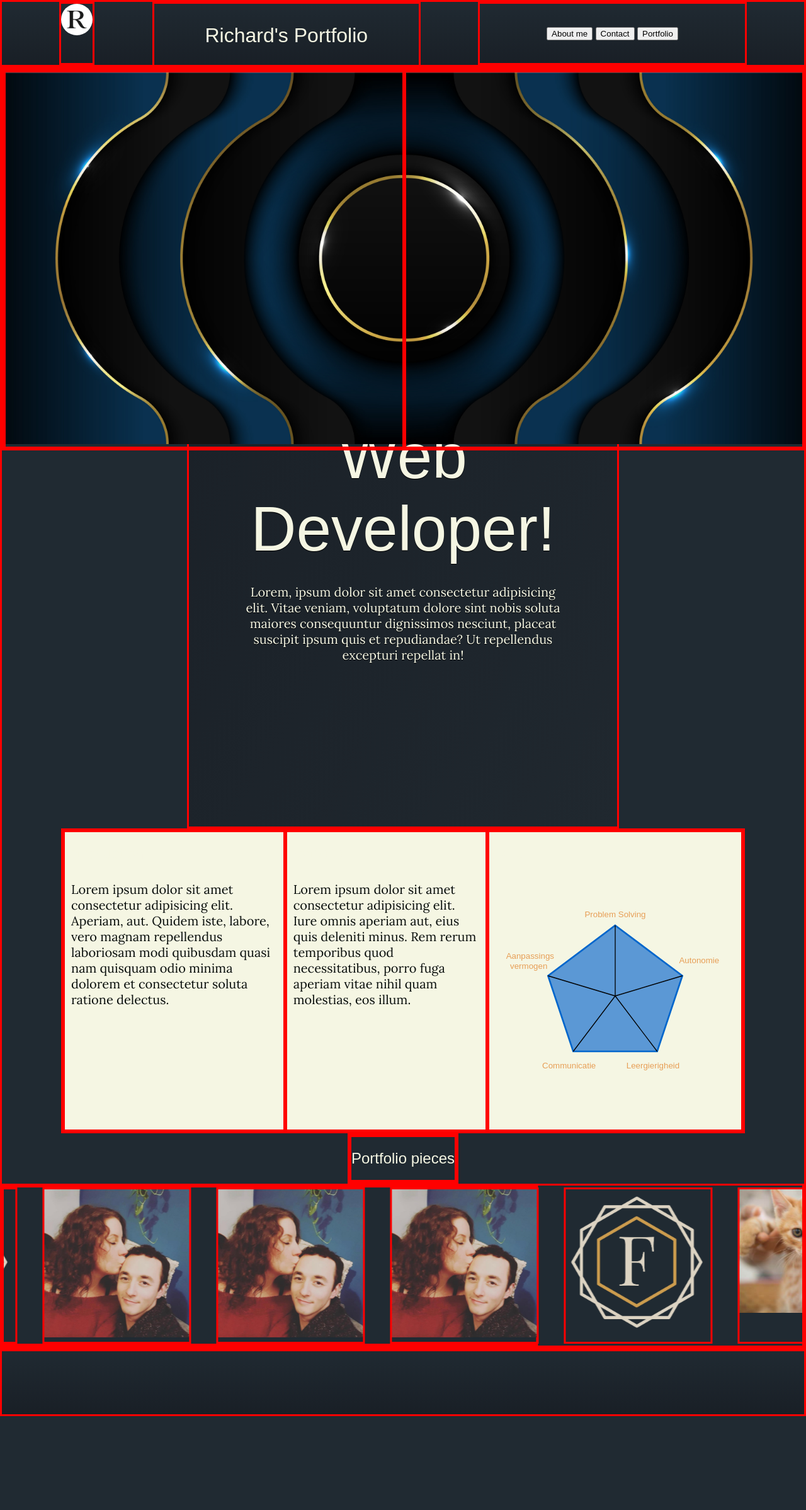
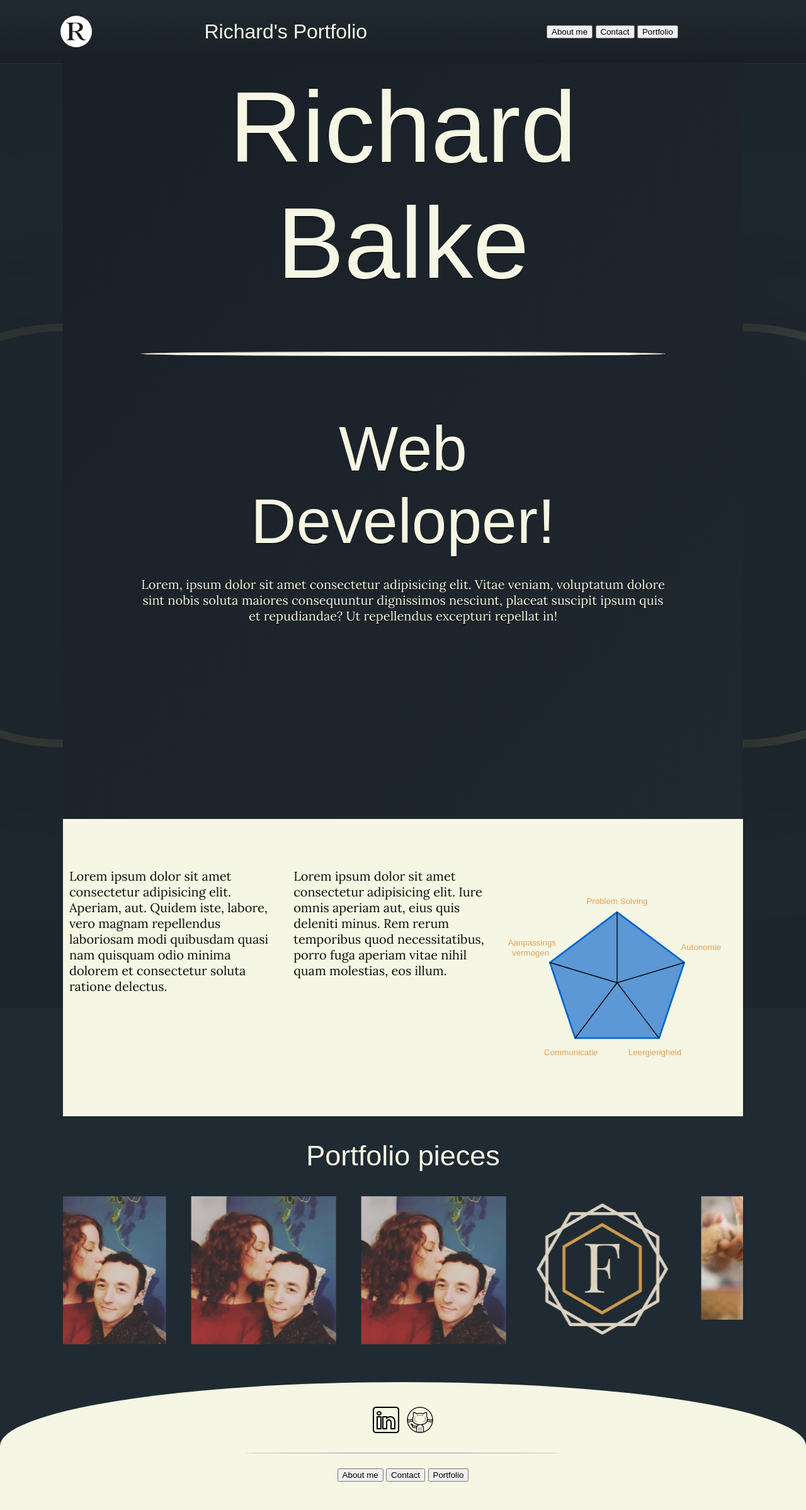
Before and after one commit to RichardBalke/html-portfolio, a PHP site: page /html-content/index.html in a window 1280 px wide. Shown: the whole page at 63% size. Before the commit the page ends 2248 px from the top, so only its background shows below. Run offline with PHP 8.4, Linux system fonts and the light colour scheme; some web fonts are replaced.

Commit message:
added splash-screen, header animation and footer content

```diff
--- a/CSS/index_styles.css
+++ b/CSS/index_styles.css
@@ -1,33 +1,84 @@
+  /* @keyframes headerdown {
+    0% {
+      margin-top: -100px;
+    }
+    50% {
+      margin-top: -30px;
+    }
+    100% {
+      margin-top: 0px;
+    }
+  } */
+
+  /* .hf-container {
+    margin-top: -100px;
+    animation: headerdown 2s ease-in-out forwards;
+    animation-delay: 4s;
+  } */
+
   #index-container {
-    /* background-image: url(/Images/background-Image-Portfolio.png);
-    background-repeat: no-repeat;
-    background-size: cover;
-    background-position: center; */
     display: flex;
     flex-direction: column;
     overflow: hidden;
   }
 
+  .logo-container {
+    display: flex;
+    align-items: center;
+  }
 
   .scroll-img-container {
     display: flex;
     flex-direction: row;
+    justify-content: center;
+    align-items: center;
+    width: 100%;
+    z-index: 999;
     position: absolute;
+    overflow: hidden;
   }
 
   .scroll-img {
-    height: auto;
-    width: 100%;
+    opacity: 0.1;
   }
 
+  @keyframes slideleft {
+    0% {
+      transform: translateX(-0px);
+    }
+    85% {
+      transform: translateX(-600px);
+    }
+    100% {
+      transform: translateX(-540px);
+    }
+  }
+  @keyframes slideright {
+    0% {
+      transform: translateX(0px);
+    }
+    85% {
+      transform: translateX(600px);
+    }
+    100% {
+      transform: translateX(540px);
+    }
+  }
 
-
+  .scroll-img-container-left {
+    animation: slideleft 5s ease-in-out forwards;
+    animation-delay: 1s;
+  }
+  .scroll-img-container-right {
+    animation: slideright 5s ease-in-out forwards;
+    animation-delay: 1s;
+  }
 
 
   #title-container {
     display: flex;
     flex-direction: column;
-    max-width: 680px;
+    max-width: 1080px;
     width: 100%;
     margin: auto;
     height: 1200px;
@@ -70,10 +121,6 @@
     margin: auto;
   }
 
-  div {
-    border: 3px solid red;
-  }
-
   .chart {
     width: 400px;
     height: auto;
@@ -110,8 +157,13 @@
   }
 
   .main-portfolio-container {
+    display: flex;
+    flex-direction: column;
     max-width: 1080px;
     margin: auto;
+    text-align: center;
+    font-size: 30px;
+    margin-bottom: 50px;
   }
 
   .portfolio-container {
@@ -160,7 +212,7 @@
   }
 
   .slide-track {
-    animation: scroll 30s linear infinite;
+    animation: scroll 20s linear infinite;
     display: flex;
     width: calc(270px * 4);
   }
--- a/CSS/style.css
+++ b/CSS/style.css
@@ -3,6 +3,10 @@ body {
   margin: 0;
   padding: 0;
 }
+
+/* div {
+  border: 3px solid red;
+} */
 
 #header {
   background-color: rgb(26, 31, 39);
@@ -26,7 +30,30 @@ p {
   font-size: 20px;
 }
 
-header,
 footer {
-  background-color: #d1d1d1;
+  background-color: rgb(245, 246, 227);
+  border-top-left-radius: 50%;
+  border-top-right-radius: 50%;;
 }
+
+footer img {
+  width: 50px;
+  height: auto;
+}
+
+footer hr {
+  width: 500px;
+  border-radius: 50%;
+}
+
+.footer-container {
+  display: flex;
+  flex-direction: column;
+  justify-content: center;
+  align-items: center;
+  padding-top: 20px;
+}
+
+.footer-content {
+  padding: 15px;
+}
--- a/html-content/footer.html
+++ b/html-content/footer.html
@@ -4,7 +4,22 @@
   </head>
 
   <body>
-    <div class="hf-container">
+    <div class="footer-container">
+      <div class="footer-content">
+       <a href="https://www.linkedin.com/in/richard-balke-3b8170274/" target="_blank  (26) Richard Balke | LinkedIn" rel=”noopener noreferrer”><img src="/Images/linkedin-Icon.png" alt=""></a>
+        <a href="https://github.com/RichardBalke" target="_blank" rel=”noopener noreferrer”><img src="/Images/github-Icon.png" alt=""></a>
+      </div>
+      <hr>
+      <div class="footer-content">
+        <nav>
+          <button class="nav-button" onclick="location.href= 'about.html'">About me</button>
+          <button class="nav-button" onclick="location.href= 'contact.html'">Contact</button>
+          <button class="nav-button" onclick="location.href= 'boxes.html'">Portfolio</button>
+        </nav>
+      </div>
+      <div class="footer-content">
+
+      </div>
 
     </div>
   </body>
--- a/html-content/index.html
+++ b/html-content/index.html
@@ -35,7 +35,7 @@
 
       <div id="title-container">
         <h2 id="title-header2">
-          Richard Balke <hr>
+          Richard <br>Balke <hr>
         </h2>
         <h3 id="title-header3" style="font-size: 50px">Web <br> Developer!</h3>
         <p id="title-paragraph"> Lorem, ipsum dolor sit amet consectetur adipisicing elit. Vitae veniam, voluptatum
@@ -95,8 +95,6 @@
         <div>
           <h2>Portfolio pieces</h2>
         </div>
-      </div>
-
         <div class="slider">
           <div class="slide-track">
             <div class="slide">
@@ -144,6 +142,9 @@
         </div>
         <!--Duplicate images end-->
       </div>
+
+
+    </div>
   </main>
 
   <footer></footer>
```
Also changed, not shown: Images/github-Icon.png (added), Images/linkedin-Icon.png (added). Lines whose indentation alone changed are shown as unchanged.
